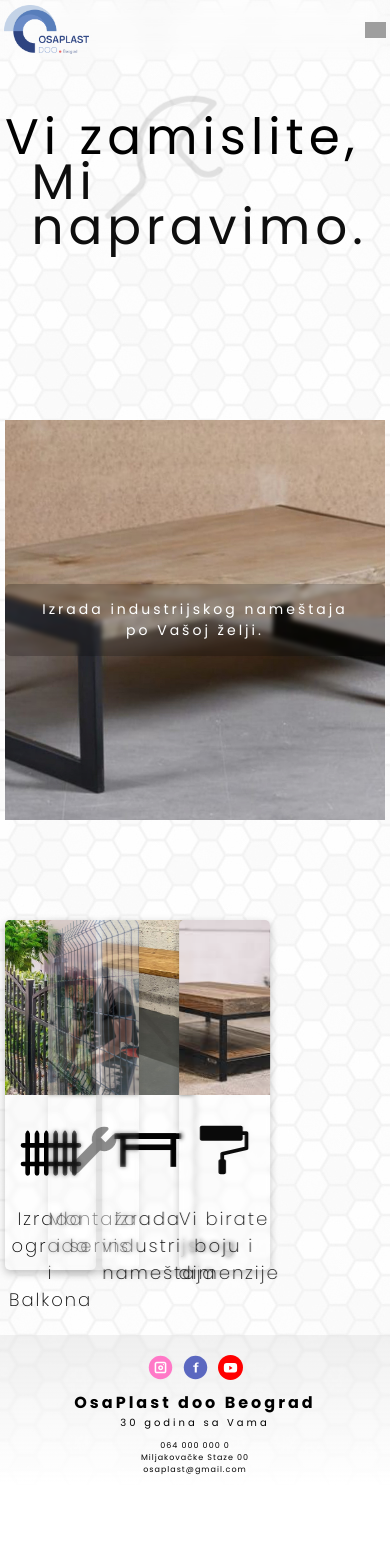
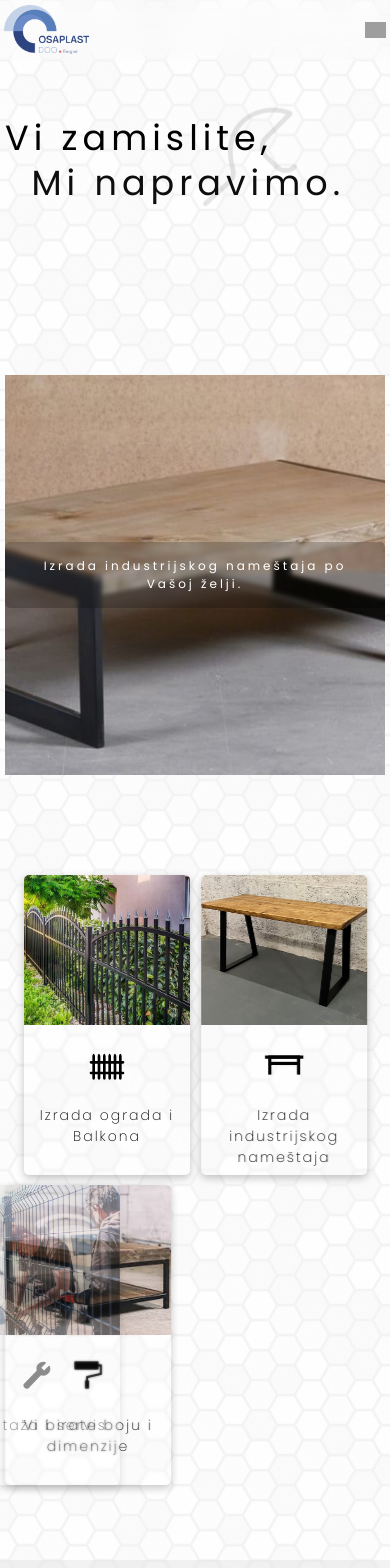
Before and after one commit to jovan-stojkovic/animation-practice, a React (Vite) app: page / in a window 390 px wide. Shown: the top 1568 px of the page. Before the commit the page ends 1485 px from the top, so only its background shows below. Built offline with nearby package versions, Linux system fonts and the light colour scheme; grey boxes are pictures that could not be loaded.

Commit message:
home page mobile responsive

```diff
--- a/src/Styles/HomePage.scss
+++ b/src/Styles/HomePage.scss
@@ -184,7 +184,7 @@
     .main-text-cont {
       position: relative;
       .big-text-main {
-        font-size: 50px;
+        font-size: 35px;
         letter-spacing: 5px;
         line-height: 45px;
         width: 100vw;
@@ -194,7 +194,7 @@
         }
 
         &:nth-child(3) {
-          font-size: 65px;
+          font-size: 50px;
           line-height: 70px;
           text-align: end;
         }
@@ -202,10 +202,10 @@
 
       .animated-icon {
         position: absolute;
-        left: -100px;
-        top: -170px;
+        left: 30px;
+        top: -180px;
         filter: opacity(0.1);
-        scale: 0.5;
+        scale: 0.4;
       }
     }
 
@@ -218,11 +218,9 @@
       }
 
       .slide-container {
-
         .react-slideshow-container .nav:first-of-type {
           display: none;
         }
-
         .react-slideshow-container .nav:last-of-type {
           display: none;
         }
@@ -232,7 +230,7 @@
         height: 400px;
 
         p.caption {
-          font-size: 14px;
+          font-size: 12px;
           letter-spacing: 3px;
           padding: 15px 30px;
           border-radius: 5px;
@@ -241,84 +239,23 @@
     }
 
     .home-info-grid {
-      width: 100%;
+      margin: 0 auto;
+      width: 90%;
       display: flex;
-      align-items: center;
-      justify-content: space-between;
-      bottom: 80px;
+      flex-wrap: wrap;
 
       .home-info-div {
-        height: 350px;
-        width: 24%;
-        border-radius: 5px;
-        box-shadow: rgba(0, 0, 0, 0.24) 0px 3px 8px;
-        backdrop-filter: blur(2px);
-
-        .img-cont {
-          height: 50%;
-          width: 100%;
-          border-radius: 5px 5px 0 0;
-          background-position: center;
-          background-size: cover;
-          background-repeat: no-repeat;
-        }
+        height: 300px;
+        width: calc(50% - 5px);
+        margin-bottom: 10px;
 
         .logo-cont {
-          width: 70px;
-          height: 70px;
-          margin: 20px auto;
-          background-position: center;
-          background-size: cover;
-          background-repeat: no-repeat;
+          width: 40px;
+          height: 40px;
         }
 
         h2 {
-          text-align: center;
-          font-weight: 200;
-          font-size: 18px;
-          letter-spacing: 2px;
-        }
-
-        &:nth-child(1) {
-          .img-cont {
-            background-image: url("/photos/iron-fence.webp");
-          }
-
-          .logo-cont {
-            background-image: url("/icons/fence.svg");
-          }
-        }
-
-        &:nth-child(2) {
-          .img-cont {
-            background-image: url("/photos/industrial-table.jpg");
-          }
-
-          .logo-cont {
-            background-image: url("/icons/dining-table.svg");
-          }
-        }
-
-        &:nth-child(3) {
-          .img-cont {
-            background-image: url("/photos/industrial coffee table.jpeg");
-          }
-
-          .logo-cont {
-            background-image: url("/icons/paint.svg");
-            background-size: 80%;
-          }
-        }
-
-        &:nth-child(4) {
-          .img-cont {
-            background-image: url("/photos/montiranje.jpeg");
-          }
-
-          .logo-cont {
-            background-image: url("/icons/wrench.svg");
-            background-size: 80%;
-          }
+          font-size: 14px;
         }
       }
     }
```
